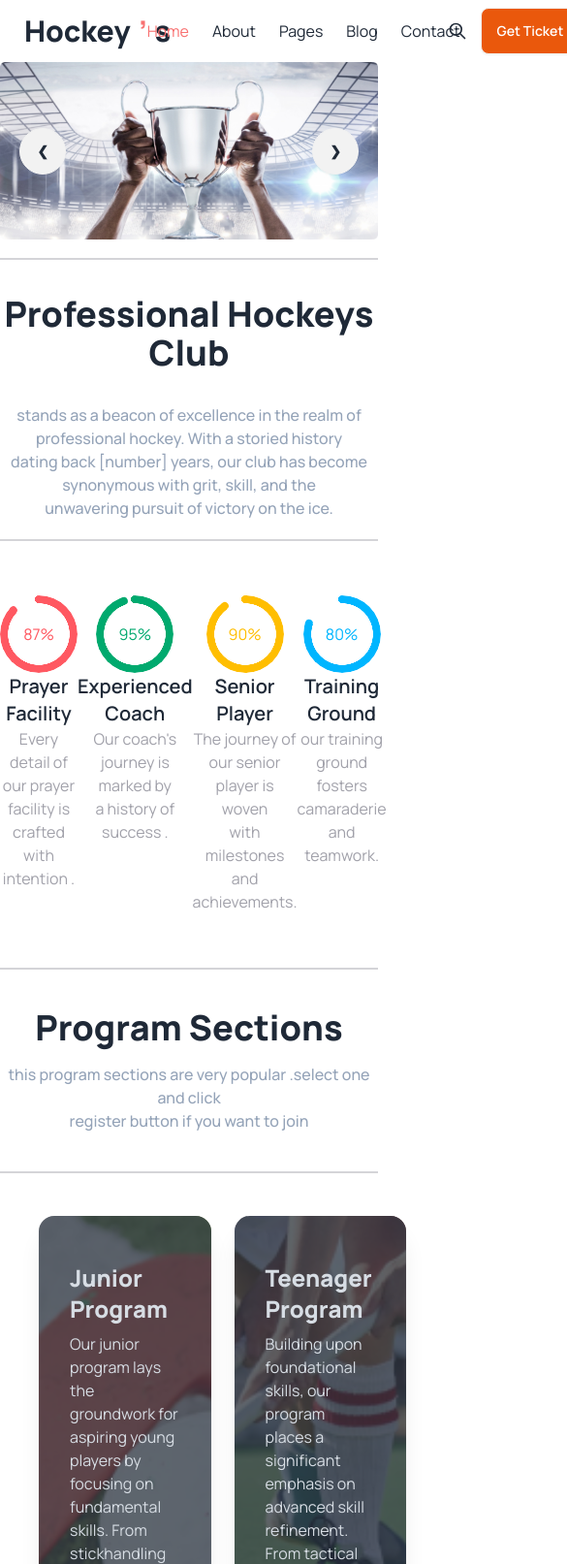
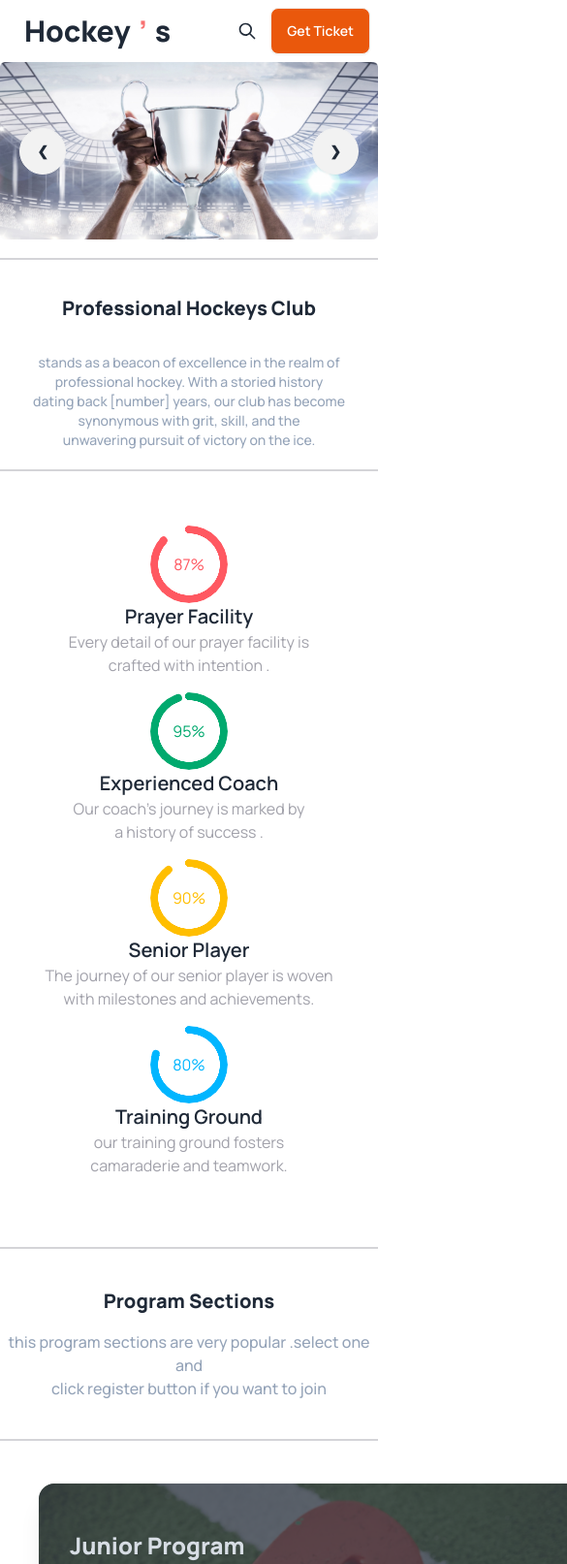
Before and after one commit to isratjahanananna/B9A3, a plain HTML site: page index.html in a window 390 px wide. Shown: the top 1613 px of the page at 97% size, 585 px wide, since content can reach past the window. Drawn offline with nearby package versions, Linux system fonts and the light colour scheme.

Commit message:
done some responsive

```diff
--- a/index.html
+++ b/index.html
@@ -25,8 +25,8 @@
                   <a class="btn btn-ghost font-extrabold text-3xl">Hockey<span class="text-red-400">’</span>s</a>
                 </div>
 
-                <div class="navbar-center ">
-                    <ul class="flex gap-x-6">
+                <div class="navbar-center dropdown hidden lg:flex ">
+                    <ul class="lg:flex gap-x-6">
                         <li><a class="text-red-400" href="" >Home</a></li>
                         <li><a href="">About</a></li>
                         <li><a href="">Pages</a></li>
@@ -38,7 +38,7 @@
 
                 <div class="navbar-end">
                   <button class="btn btn-ghost btn-circle">
-                    <svg xmlns="http://www.w3.org/2000/svg" class="h-5 w-5" fill="none" viewBox="0 0 24 24" stroke="currentColor"><path stroke-linecap="round" stroke-linejoin="round" stroke-width="2" d="M21 21l-6-6m2-5a7 7 0 11-14 0 7 7 0 0114 0z" /></svg>
+                    <svg xmlns="http://www.w3.org/2000/svg" class="lg:h-5 w-5" fill="none" viewBox="0 0 24 24" stroke="currentColor"><path stroke-linecap="round" stroke-linejoin="round" stroke-width="2" d="M21 21l-6-6m2-5a7 7 0 11-14 0 7 7 0 0114 0z" /></svg>
                   </button>
                   <a class="btn bg-orange-600 text-white">Get Ticket</a>
                 </div>
@@ -81,41 +81,41 @@
     </header>
     <main class="md:container md:mx-auto md:my-0">
         <section>
-         <div class="border-y-2 border-zinc-300  text-center py-5 w-full h-50">
-        <h2 class="font-extrabold text-4xl py-4">Professional Hockeys Club</h2>
-        <p class="text-base font-medium text-slate-400 pt-4"> stands as a beacon of excellence in the realm of professional hockey. With a storied history<br> dating back [number] years, our club has become synonymous with grit, skill, and the<br> unwavering  pursuit of victory on the ice. </p>
+         <div class="border-y-2 border-zinc-300  text-center w-60 lg: py-5 w-full h-50">
+        <h2 class="font-extrabold text-xl lg:text-4xl py-4">Professional Hockeys Club</h2>
+        <p class="text-slate-400 text-sm lg:text-base font-medium  pt-4"> stands as a beacon of excellence in the realm of professional hockey. With a storied history<br> dating back [number] years, our club has become synonymous with grit, skill, and the<br> unwavering  pursuit of victory on the ice. </p>
         </div>
         </section>
-<section class="flex justify-between my-11 py-3">
-   <div class="text-center">
+<section class="items-center lg:flex justify-between my-11 py-3">
+   <div class="text-center pb-4 lg:text-center">
     <div class="radial-progress text-error " style="--value:87 ;" role="progressbar">87%</div>
         <h4 class="text-xl font-semibold">Prayer Facility</h4>
         <p class="font-normal text-base text-zinc-400">Every detail of our prayer facility is <br>crafted with intention .</p>
 </div>
-<div class="text-center">
+<div class="text-center pb-4 lg:text-center">
     <div class="radial-progress text-success " style="--value:95 ;" role="progressbar">95%</div>
         <h4 class="text-xl font-semibold">Experienced Coach</h4>
         <p class="font-normal text-base text-zinc-400">Our coach's journey is marked by <br>a history of success .</p>
 </div>
-<div class="text-center">
+<div class="text-center pb-4 lg:text-center">
     <div class="radial-progress text-warning " style="--value:90 ;" role="progressbar">90%</div>
         <h4 class="text-xl font-semibold">Senior Player</h4>
         <p class="font-normal text-base text-zinc-400">The journey of our senior player is woven <br>with milestones and achievements.</p>
 </div>
-<div class="text-center">
+<div class="text-center pb-4 lg:text-center">
     <div class="radial-progress text-info " style="--value:80 ;" role="progressbar">80%</div>
         <h4 class="text-xl font-semibold">Training Ground</h4>
         <p class="font-normal text-base text-zinc-400">our training ground fosters<br> camaraderie and teamwork.</p>
 </div>
 </section>
 <section>
-    <div class="border-y-2 border-zinc-300  text-center my-11 py-10 w-full h-50">
-        <h2 class="font-extrabold text-4xl">Program Sections</h2>
-        <p class="text-base font-medium text-slate-400 pt-4"> this program sections are  very popular .select one and click<br> register button if you want to join </p>
+    <div class="border-y-2 border-zinc-300  text-center lg: my-11 py-10 w-full h-50">
+        <h2 class="font-extrabold text-xl lg:text-4xl">Program Sections</h2>
+        <p class="text-base font-medium text-slate-400 pt-4"> this program sections are  very popular .select one and<br> click register button if you want to join </p>
         </div>
 </section>
 <section class="ml-10 my-11 ">
-    <div class="flex gap-6 mt-9 mb-4">
+    <div class=" lg:flex gap-6 mt-9 mb-4">
     <div class="card w-[573px] bg-base-100 shadow-xl image-full">
         <figure><img src="Images/2.png" alt="Shoes" /></figure>
         <div class="card-body pb-10 pt-12">
@@ -151,7 +151,7 @@
       </div>
 </section>
 <!--new product section-->
-<section class="grid grid-cols-2">
+<section class="grid grid-cols-1  lg:grid-cols-2">
   <!--product 1-->
   <div class="hero min-h-50% border-slate-100 rounded-2xl">
     <div class="hero-content flex-col lg:flex-row">
@@ -379,11 +379,11 @@
 <!--Clients Question-->
 <section>
   <div class="border-y-2 border-zinc-300 my-12  text-center py-5 w-full h-50">
-    <h2 class="font-extrabold pt-8 text-4xl">Clients Question</h2>
-    <p class="text-base font-medium text-slate-400 pt-4 pb-10"> Heres the basic qustion that many people want  to know.If you have<br> any qustion ,please read those first </p>
+    <h2 class="font-extrabold pt-8 text-2xl lg:text-4xl">Clients Question</h2>
+    <p class=" text-sm font-medium text-slate-400 pt-4 pb-10 lg:text-base"> Heres the basic qustion that many people want  to know.If you have<br> any qustion ,please read those first </p>
     </div>
     <!--qus sec-->
-    <div class="flex p-8 gap-x-8 m-8 w-[1440px] h-[690px]">
+    <div class="w-full h-auto m-2 lg:flex p-8 gap-x-8 m-8 w-[1440px] h-[690px]">
 
      <div class="w-[441px] h-[470px]"> <img src="Images/11.png" alt=""></div>
 
```
